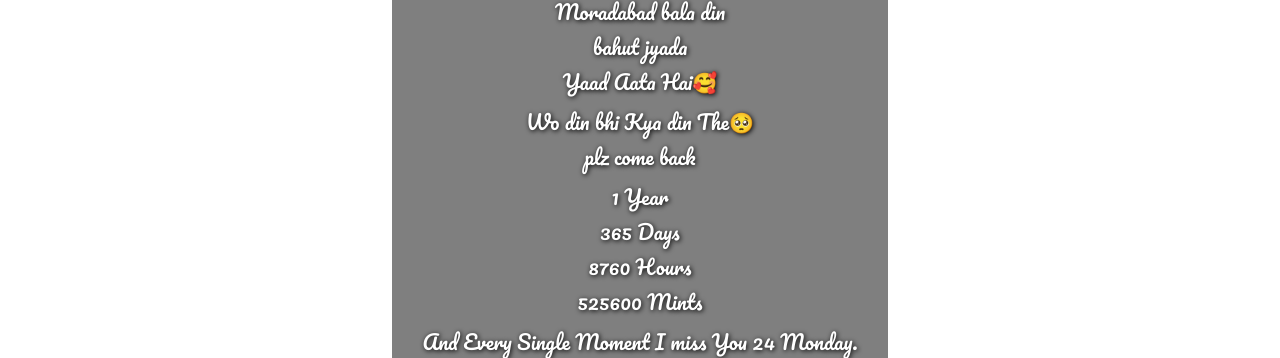
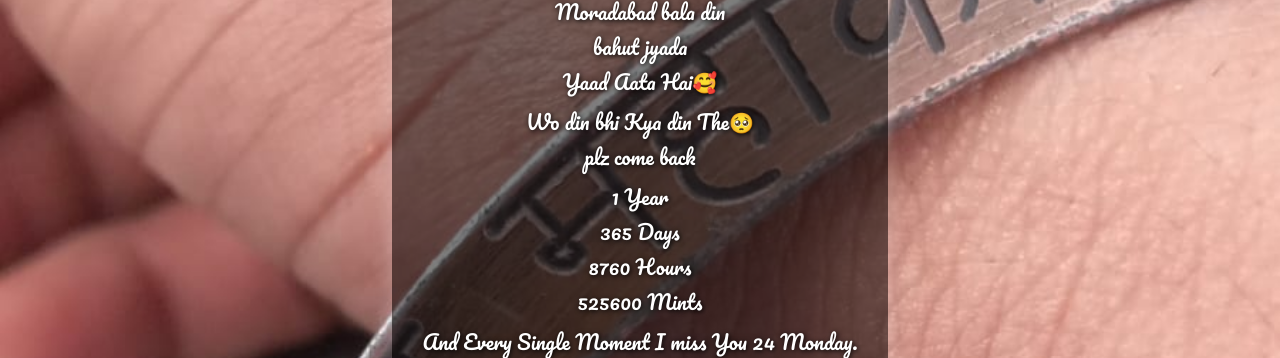
Before and after one commit to crzyvivek/Love-you, a plain HTML site: page index.html in a window 1280 px wide. Shown: the part 226-584 px from the top of the page. Drawn offline with Linux system fonts and the light colour scheme.

Commit message:
Update index.html

```diff
--- a/index.html
+++ b/index.html
@@ -13,7 +13,7 @@
     }
 
     body {
-      background: url("image.jpg") no-repeat center center/cover;
+      background: url('kada.jpg') no-repeat center center/cover;
       height: 100vh;
       font-family: 'Pacifico', cursive;
       color: white;
```
